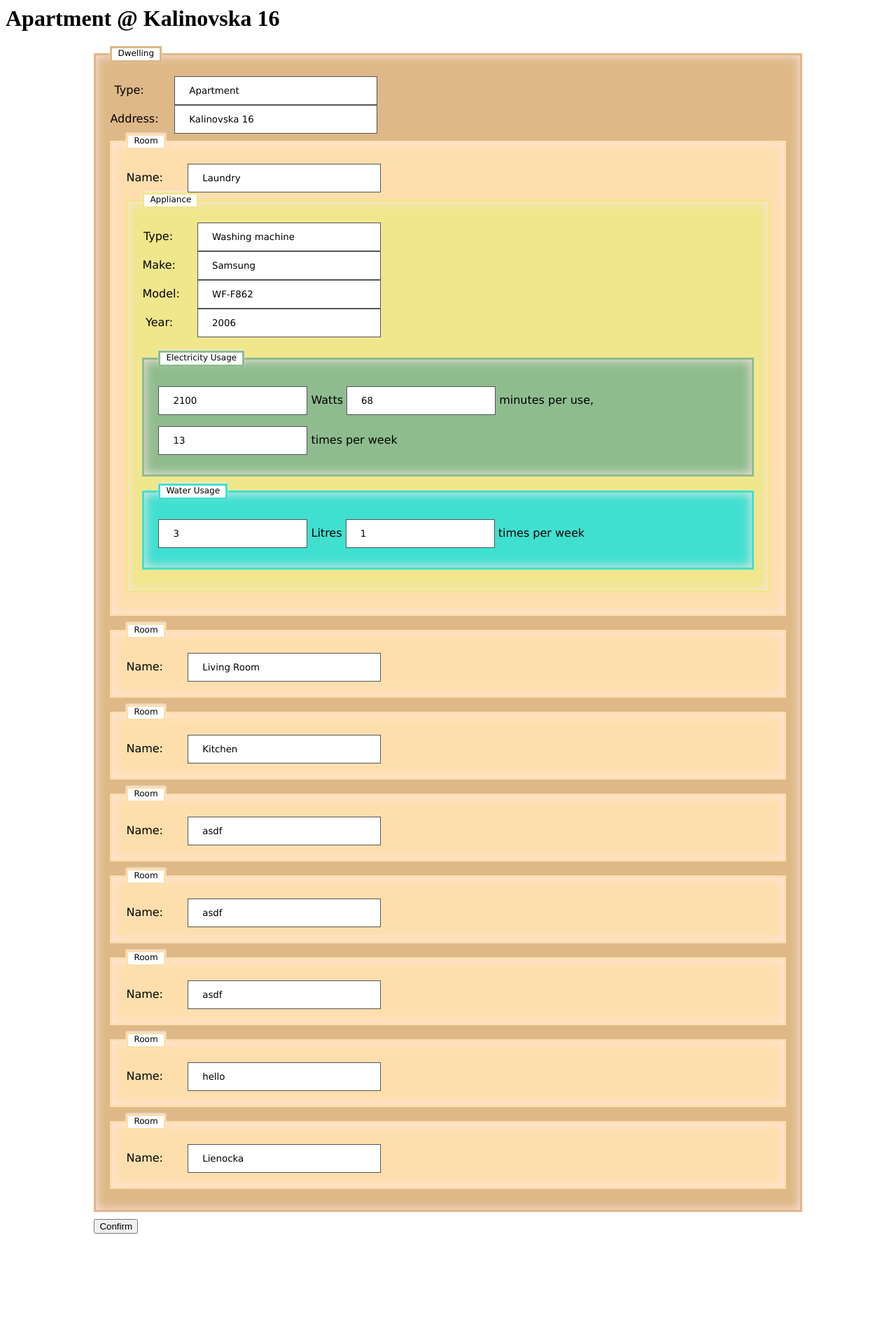
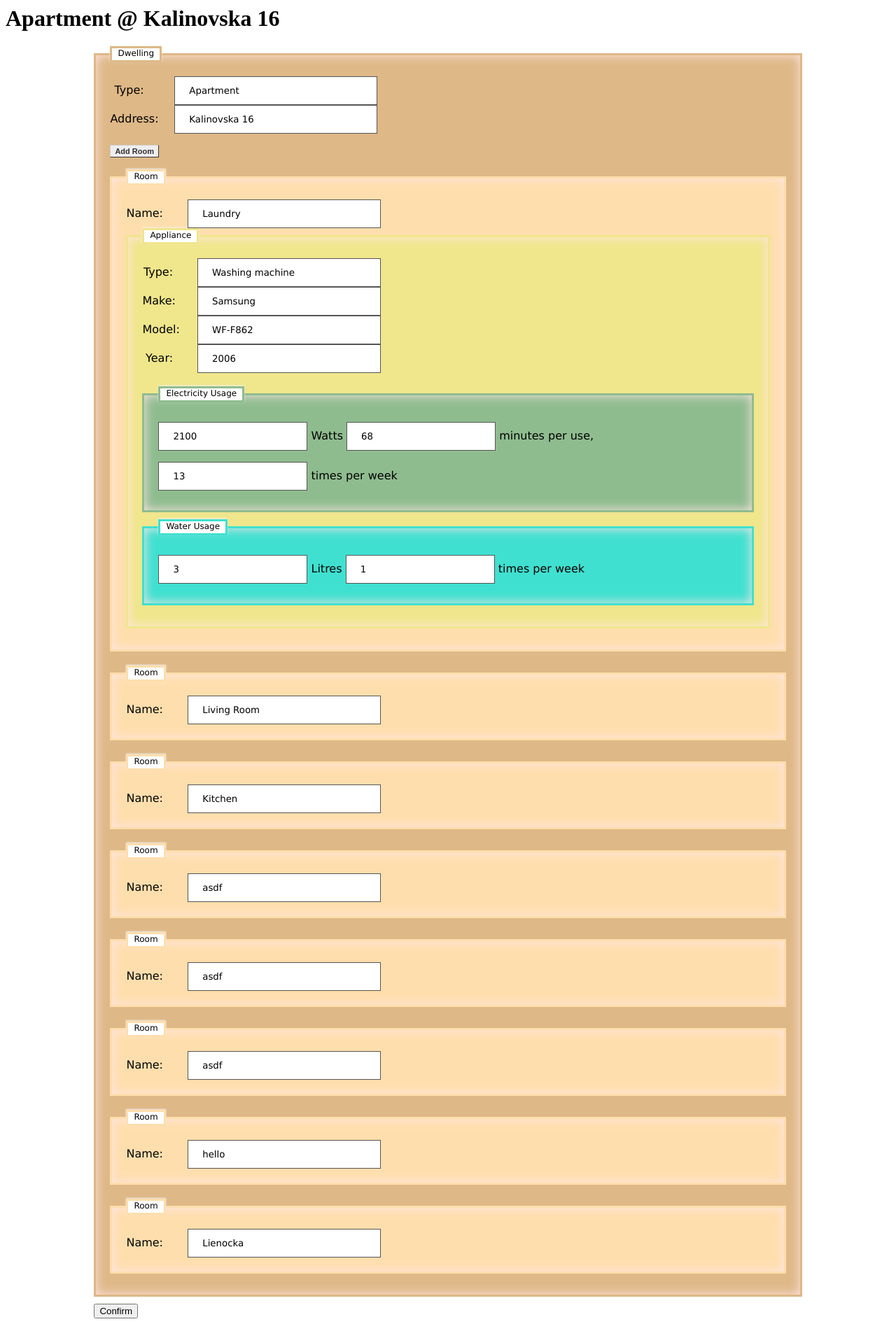
Before and after one commit to Janko-Kremovy/household, a Django app: page /expenses/1/ in a window 1280 px wide. Shown: the whole page at 70% size. Before the commit the page ends 1763 px from the top, so only its background shows below. Run offline with Django 3.2, Linux system fonts and the light colour scheme; data comes from the database, SQL or seed files in the repository; both versions use the stored data as it was after the commit.

Commit message:
added add room button linking dwelling detail page to add room form

```diff
--- a/expenses/forms.py
+++ b/expenses/forms.py
@@ -7,4 +7,4 @@ from expenses.models import Room
 class RoomForm(ModelForm):
     class Meta:
         model = Room
-        fields = ['name', 'dwelling']
+        fields = ['name']
--- a/expenses/static/expenses/dwelling.css
+++ b/expenses/static/expenses/dwelling.css
@@ -1,6 +1,18 @@
 form {
     width: 80%;
     margin: 0 auto;
+}
+
+.button {
+  font: bold 11px Arial;
+  text-decoration: none;
+  background-color: #EEEEEE;
+  color: #333333;
+  padding: 2px 6px 2px 6px;
+  border-top: 1px solid #CCCCCC;
+  border-right: 1px solid #333333;
+  border-bottom: 1px solid #333333;
+  border-left: 1px solid #CCCCCC;
 }
 
 label.dwelling, input.dwelling {
@@ -61,6 +73,7 @@ fieldset{
 fieldset.room{
     background: NavajoWhite;
     border: 3px solid NavajoWhite;
+    margin: 20px 0px 10px 0px;
 }
 
 fieldset.appliance{
--- a/expenses/templates/expenses/dwelling_detail.html
+++ b/expenses/templates/expenses/dwelling_detail.html
@@ -15,11 +15,13 @@
 <input class="dwelling" type="text" name="type{{ dwelling.id }}" value="{{ dwelling.type }}" /><br/>
 <label class="dwelling">Address:</label>
 <input class="dwelling" type="text" name="address{{ dwelling.id }}" value="{{ dwelling.address }}" /><br/>
+</br><a href="{% url 'room_add' dwelling.id %}" class="button">Add Room</a>
 
 {% for room in dwelling.room_set.all %}
     <fieldset class="room"><legend class="room">Room</legend>
     <label class="dwelling">Name:</label>
     <input class="dwelling" type="text" name="room_name{{ room.id }}" value="{{ room.name }}" /><br/>
+
 
     {% for appliance in room.appliance_set.all %}
         <fieldset class="appliance"><legend class="appliance">Appliance</legend>
--- a/expenses/templates/expenses/room_add.html
+++ b/expenses/templates/expenses/room_add.html
@@ -1,4 +1,4 @@
-<form action="{% url 'room_add' %}" method="post">
+<form action="{% url 'room_add' dwelling.id %}" method="post">
     {% csrf_token %}
     {{ form }}
     <input type="submit" value="Submit" />
--- a/expenses/urls.py
+++ b/expenses/urls.py
@@ -4,7 +4,7 @@ from . import views
 
 urlpatterns = [
     url(r'^$', views.index, name='index'),
-    url(r'^room/add/$', views.room_add, name='room_add'),
+    url(r'^(?P<dwelling_id>[0-9]+)/room/add/$', views.room_add, name='room_add'),
     url(r'^(?P<dwelling_id>[0-9]+)/$', views.dwelling_detail, name='dwelling_detail'),
     url(r'^(?P<dwelling_id>[0-9]+)/update/$', views.dwelling_update, name='dwelling_update'),
 ]
--- a/expenses/views.py
+++ b/expenses/views.py
@@ -6,7 +6,7 @@ from expenses.models import Dwelling, Room
 from .forms import RoomForm
 
 
-def room_add(request):
+def room_add(request, dwelling_id):
     # if this is a POST request we need to process the form data
     if request.method == 'POST':
         # create a form instance and populate it with data from the request:
@@ -18,15 +18,15 @@ def room_add(request):
             # redirect to a new URL:
             new_room = Room()
             new_room.name = form.cleaned_data['name']
-            new_room.dwelling = form.cleaned_data['dwelling']
+            new_room.dwelling = Dwelling.objects.get(pk=dwelling_id)
             new_room.save()
-            return render(request, 'expenses/room_add.html', {'form': form})
+            return HttpResponseRedirect(reverse('dwelling_detail', args=(dwelling_id,)))
 
     # if a GET (or any other method) we'll create a blank form
     else:
         form = RoomForm()
 
-    return render(request, 'expenses/room_add.html', {'form': form})
+    return render(request, 'expenses/room_add.html', {'form': form, 'dwelling': Dwelling.objects.get(pk=dwelling_id)})
 
 def index(request):
     dwelling_list = Dwelling.objects.all
```
Also changed, not shown: db.sqlite3.
